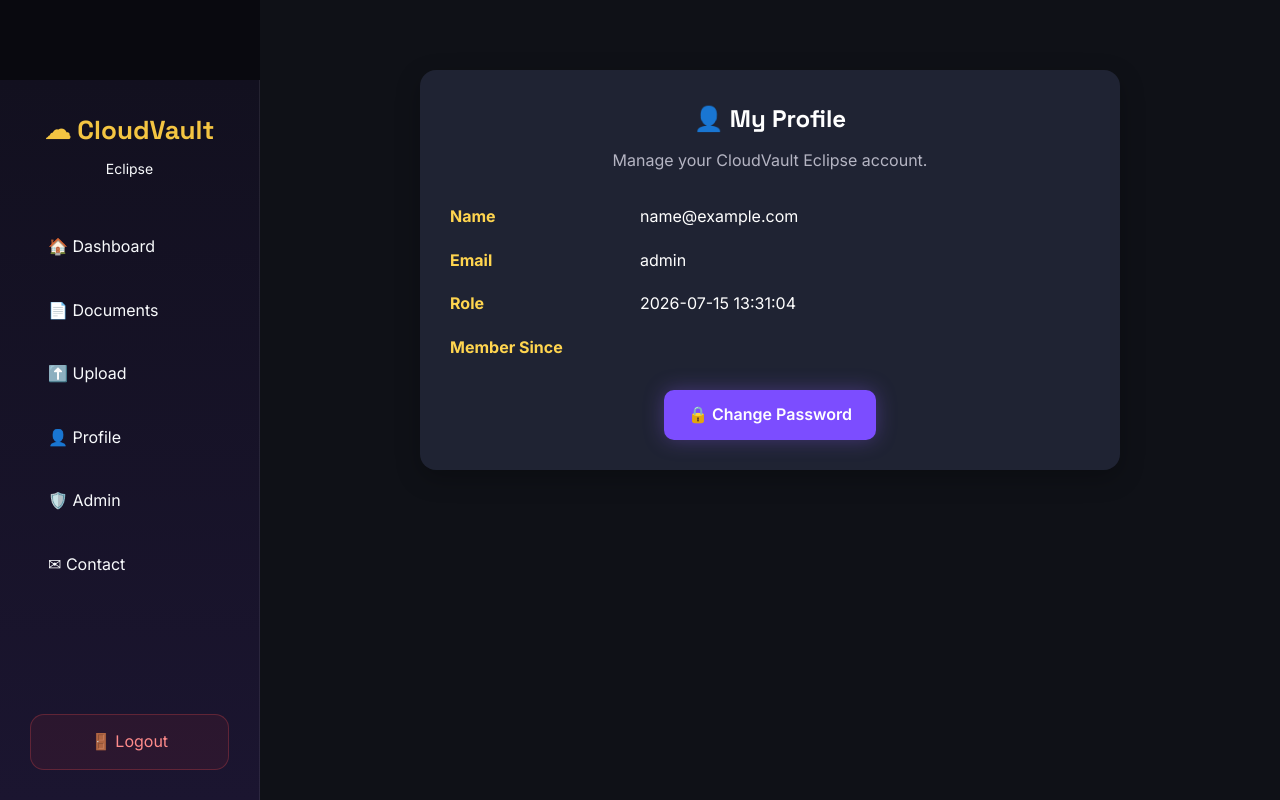
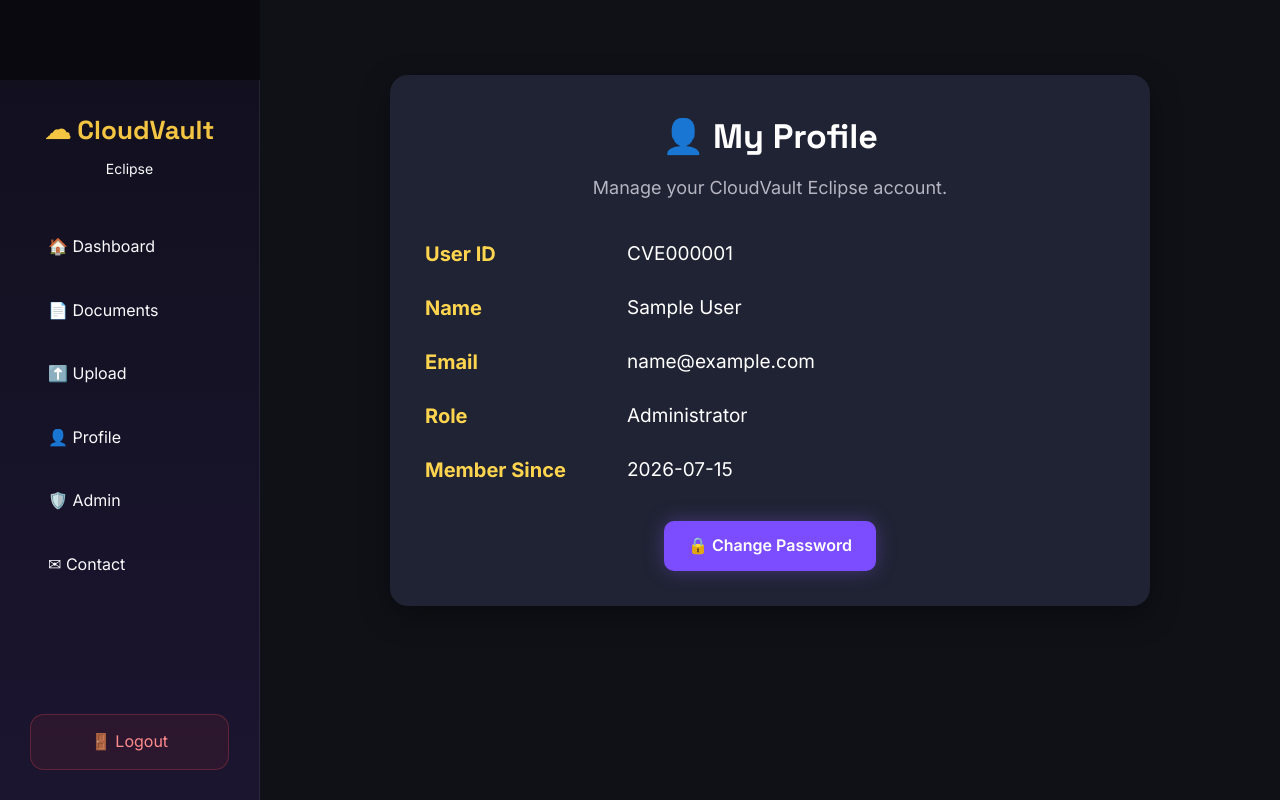
Before and after one commit to Celestial-tech100/CloudVault-Eclipse, a Flask app: page /profile in a window 1280 px wide. Run offline with Flask 3, Linux system fonts and the light colour scheme; the visitor is signed in with stand-in values (Sample User, id 1); data comes from the database, SQL or seed files in the repository.

Commit message:
updated profile

```diff
--- a/app.py
+++ b/app.py
@@ -385,7 +385,7 @@ def profile():
     cursor = conn.cursor()
 
     cursor.execute("""
-        SELECT full_name, email, role, created_at
+        SELECT id, full_name, email, role, created_at
         FROM users
         WHERE id=?
     """, (session["user_id"],))
--- a/static/css/profile.css
+++ b/static/css/profile.css
@@ -2,57 +2,61 @@
    Profile Page
 ========================== */
 
-.profile-container {
-    display: flex;
-    justify-content: center;
-    padding: 30px;
+.profile-container{
+    display:flex;
+    justify-content:center;
+    padding:35px;
 }
 
-.profile-card {
-    width: 100%;
-    max-width: 700px;
-    background: #1f2333;
-    border-radius: 16px;
-    padding: 30px;
-    box-shadow: 0 8px 25px rgba(0,0,0,0.25);
+.profile-card{
+    width:100%;
+    max-width:760px;
+    background:#1f2333;
+    border-radius:18px;
+    padding:35px;
+    box-shadow:0 10px 30px rgba(0,0,0,.35);
 }
 
-.profile-header {
-    text-align: center;
-    margin-bottom: 30px;
+.profile-header{
+    text-align:center;
+    margin-bottom:35px;
 }
 
-.profile-header h2 {
-    color: #ffffff;
-    margin-bottom: 10px;
+.profile-header h2{
+    color:#fff;
+    margin-bottom:10px;
+    font-size:34px;
 }
 
-.profile-header p {
-    color: #b5b5c3;
+.profile-header p{
+    color:#b5b5c3;
+    font-size:18px;
 }
 
-.profile-info {
-    display: grid;
-    grid-template-columns: 170px 1fr;
-    row-gap: 18px;
-    column-gap: 20px;
-    margin-bottom: 30px;
+.profile-info{
+    display:grid;
+    grid-template-columns:180px 1fr;
+    gap:22px;
+    margin-bottom:35px;
+    align-items:center;
 }
 
-.profile-info strong {
-    color: #ffd54f;
+.profile-info strong{
+    color:#ffd54f;
+    font-size:20px;
 }
 
-.profile-info span {
-    color: white;
+.profile-info span{
+    color:#fff;
+    font-size:19px;
+    word-break:break-word;
 }
 
-.profile-actions {
-    display: flex;
-    gap: 15px;
-    justify-content: center;
-    flex-wrap: wrap;
+.profile-actions{
+    display:flex;
+    justify-content:center;
 }
+
 .form-group{
     margin-bottom:20px;
 }
@@ -65,16 +69,10 @@
 }
 
 .form-group input{
-
     width:100%;
-
     padding:12px;
-
     border-radius:8px;
-
     border:1px solid #444;
-
     background:#2a2f45;
-
-    color:white;
+    color:#fff;
 }
--- a/templates/profile.html
+++ b/templates/profile.html
@@ -9,6 +9,9 @@ block dashboard_content %}
     </div>
 
     <div class="profile-info">
+      <strong>User ID</strong>
+      <span>CVE{{ "%06d"|format(user[0]) }}</span>
+
       <strong>Name</strong>
       <span>{{ user[1] }}</span>
 
@@ -16,10 +19,12 @@ block dashboard_content %}
       <span>{{ user[2] }}</span>
 
       <strong>Role</strong>
-      <span>{{ user[3] }}</span>
+      <span>
+        {% if user[3] == "admin" %} Administrator {% else %} User {% endif %}
+      </span>
 
       <strong>Member Since</strong>
-      <span>{{ user[4] }}</span>
+      <span>{{ user[4][:10] }}</span>
     </div>
 
     <div class="profile-actions">
```
